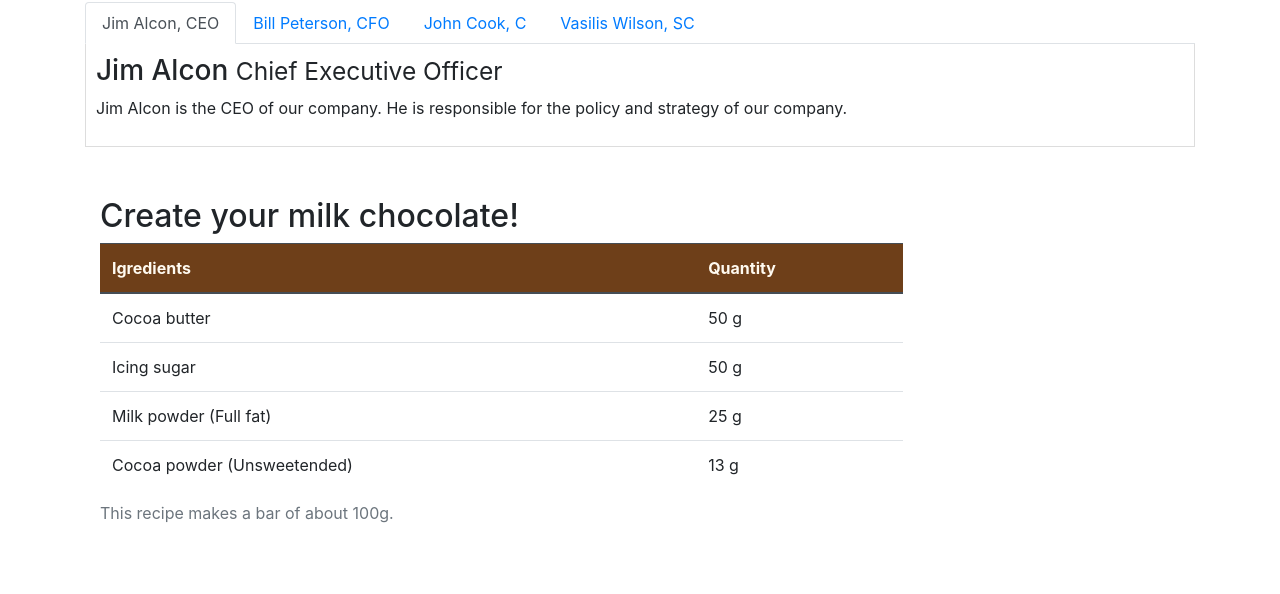
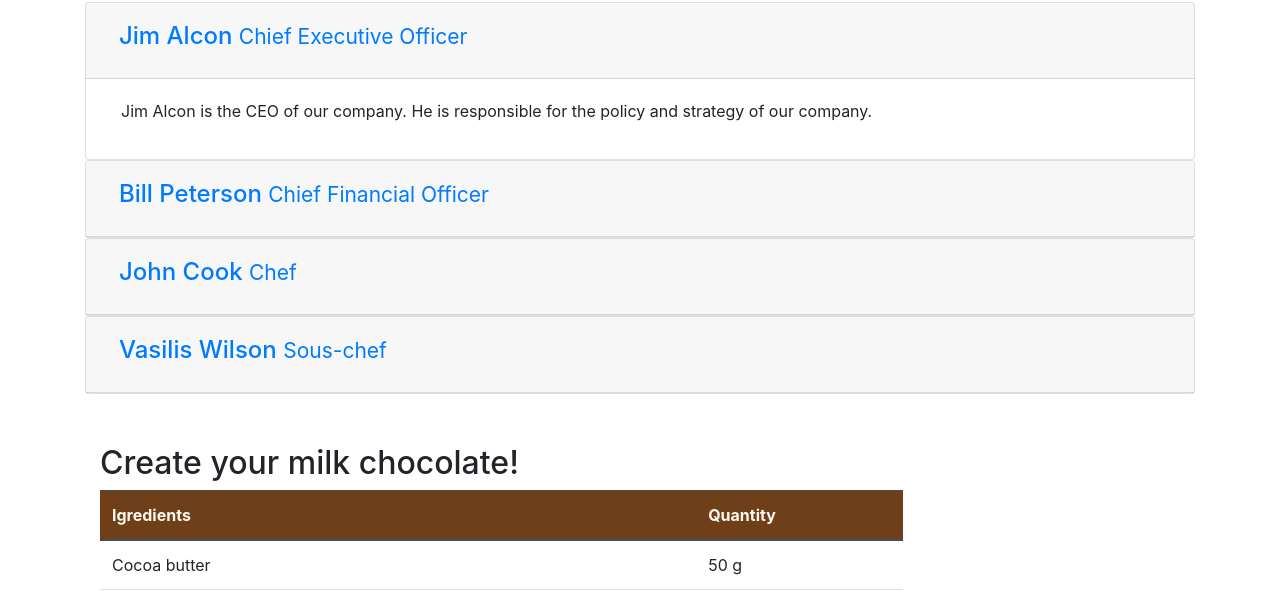
Before and after one commit to katerinadal/leChocolat, a website: page aboutus.html in a window 1280 px wide. Shown: the part 734-1328 px from the top of the page. Drawn offline with nearby package versions, Linux system fonts and the light colour scheme.

Commit message:
Accordion

```diff
--- a/aboutus.html
+++ b/aboutus.html
@@ -109,7 +109,7 @@
             <div class="col-12">
                 <h2>Corporate Leadership</h2>
 
-                <ul class="nav nav-tabs">
+                <!--<ul class="nav nav-tabs">
                     <li class="nav-item">
                         <a class="nav-link active" href="#tab1" role="tab" data-toggle="tab"> Jim Alcon, CEO</a>
                     </li>
@@ -122,8 +122,8 @@
                     <li class="nav-item">
                         <a class="nav-link" href="#tab4" role="tab" data-toggle="tab"> Vasilis Wilson, SC</a>
                     </li>
-                </ul>
-                <div class="tab-content">
+                </ul>-->
+                <!-- <div class="tab-content">
                     <div role="tabpanel" class="tab-pane fade show active" id="tab1">
                         <h3>Jim Alcon <small>Chief Executive Officer </small></h3>
                         <p class="d-none d-sm-block"> Jim Alcon is the CEO of our company. He is responsible for the
@@ -153,8 +153,65 @@
                             innovative
                             ideas in our products. </p>
                     </div>
+                </div>-->
+                <div id="accordion">
+                    <div class="card">
+                        <div class="card-header" id="headingOne">
+                            <button class="btn btn-link" data-toggle="collapse" data-target="#collapseOne"
+                                aria-expanded="true" aria-controls="collapseOne">
+                                <h4>Jim Alcon <small>Chief Executive Officer </small></h4>
+                            </button>
+                        </div>
+                        <div id="collapseOne" class="collapse show" aria-labelledby="headingOne" data-parent="#accordion">
+                            <div class="card-body">
+                                <p class="col d-none d-sm-block">Jim Alcon is the CEO of our company. He is responsible
+                                    for the policy and strategy of our company. </p>
+                            </div>
+                        </div>
+                    </div>
+                    <div class="card">
+                        <div class="card-header" id="headingTwo">
+                            <button class="btn btn-link collapsed" data-toggle="collapse" data-target="#collapseTwo"
+                                aria-expanded="false" aria-controls="collapseTwo">
+                                <h4>Bill Peterson <small>Chief Financial Officer </small></h4>
+                            </button>
+                        </div>
+                        <div id="collapseTwo" class="collapse" aria-labelledby="headingTwo" data-parent="#accordion">
+                            <div class="card-body">
+                                <p class="col d-none d-sm-block">Bill Peterson is the CFO of our company. He is
+                                    responsible for all the financial decisions of our company. </p>
+                            </div>
+                        </div>
+                    </div>
+                    <div class="card">
+                        <div class="card-header" id="headingThree">
+                            <button class="btn btn-link collapsed" data-toggle="collapse" data-target="#collapseThree"
+                                aria-expanded="false" aria-controls="collapseThree">
+                                <h4>John Cook <small>Chef</small></h4>
+                            </button>
+                        </div>
+                        <div id="collapseThree" class="collapse" aria-labelledby="headingThree" data-parent="#accordion">
+                            <div class="card-body">
+                                <p class="col d-none d-sm-block">Our Chef, John Cook has specialized in the production
+                                    of chocolates and he has created the receipts for our chocolates. </p>
+                            </div>
+                        </div>
+                    </div>
+                    <div class="card">
+                        <div class="card-header" id="headingFour">
+                            <button class="btn btn-link collapsed" data-toggle="collapse" data-target="#collapseFour"
+                                aria-expanded="false" aria-controls="collapseFour">
+                                <h4>Vasilis Wilson <small>Sous-chef </small></h4>
+                            </button>
+                        </div>
+                        <div id="collapseFour" class="collapse" aria-labelledby="headingFour" data-parent="#accordion">
+                            <div class="card-body">
+                                <p class="col d-none d-sm-block">Vasilis Wilson is well informed of all the current
+                                    trends in pastry and contributes his innovative ideas in our products. </p>
+                            </div>
+                        </div>
+                    </div>
                 </div>
-
             </div>
         </div>
         <div class="row row-content">
```
